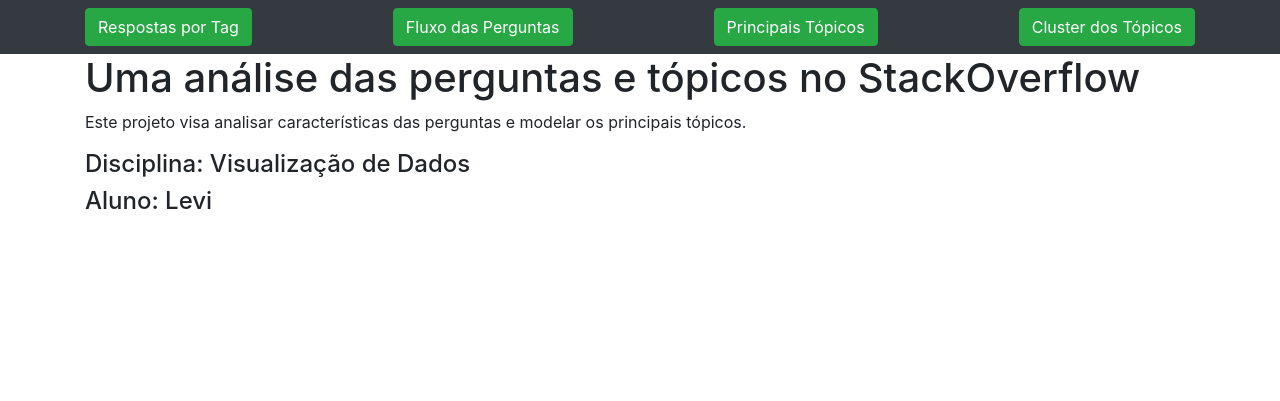
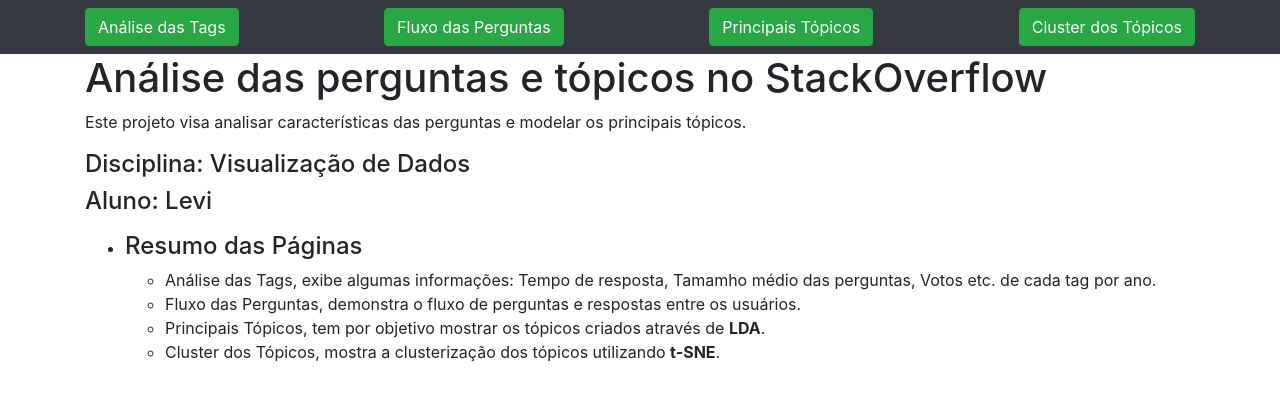
Before and after one commit to Levi-zz/Visualizacao, a Flask app: page / in a window 1280 px wide. Shown: the top 401 px of the page. Run offline with Flask 2, Linux system fonts and the light colour scheme; some libraries are stand-ins or nearby versions.

Commit message:
Final15_03

```diff
--- a/templates/Topics.html
+++ b/templates/Topics.html
@@ -1,5 +1,5 @@
 <link rel="stylesheet" type="text/css" href="https://cdn.jsdelivr.net/gh/bmabey/pyLDAvis@3.2.2/pyLDAvis/js/ldavis.v1.0.0.css">
-<title>Tópicos Questões</title>
+<title>Tópicos Perguntas</title>
 <style>
 
 * {
--- a/templates/base.html
+++ b/templates/base.html
@@ -9,7 +9,7 @@
 <body>
 <nav class="navbar navbar-expand-lg navbar-dark bg-dark">
   <div class="container">
-          <a class="btn btn-success navbar-btn" href="/paralelas" role="button">Respostas por Tag</a>
+          <a class="btn btn-success navbar-btn" href="/paralelas" role="button">Análise das Tags</a>
           <a class="btn btn-success navbar-btn" href="/graph_force" role="button">Fluxo das Perguntas</a>
           <a class="btn btn-success navbar-btn" href="/topics" role="button">Principais Tópicos</a>
           <a class="btn btn-success navbar-btn" href="/cluster" role="button">Cluster dos Tópicos</a>
--- a/templates/index.html
+++ b/templates/index.html
@@ -6,16 +6,29 @@
 {% block body %}
 
 <div class="container">
-    <h1>Uma análise das perguntas e tópicos no StackOverflow</h1>
+    <h1>Análise das perguntas e tópicos no StackOverflow</h1>
 
 <p>
 Este projeto visa analisar características das perguntas e modelar os principais tópicos.
 
 </p>
 
-
 <h4>Disciplina: Visualização de Dados</h4>
 <h4>Aluno: Levi </h4>
+    <p>
+    </p>
+    <p></p>
+    <ul>
+        <li><h4>Resumo das Páginas</h4></li>
+        <ul>
+  <li>Análise das Tags, exibe algumas informações: Tempo de resposta, Tamamho médio das perguntas, Votos etc. de cada tag por ano.</li>
+  <li>Fluxo das Perguntas, demonstra o fluxo de perguntas e respostas entre os usuários. </li>
+  <li>Principais Tópicos, tem por objetivo mostrar os tópicos criados através de <b>LDA</b>.</li>
+  <li>Cluster dos Tópicos, mostra a clusterização dos tópicos utilizando <b>t-SNE</b>.</li>
+</ul>
+    </ul>
+
+
 
 </div>
 
--- a/templates/paralelas.html
+++ b/templates/paralelas.html
@@ -50,10 +50,6 @@
 <script src = "https://cdnjs.cloudflare.com/ajax/libs/d3-legend/1.13.0/d3-legend.min.js"></script>
 
 <script id="brushing">// quantitative colour scale
-//.range(["#DAA520", "#FF0000", "#FFFF00",
-//      "#008000", "#A020F0","#000000", "#8B4513",
- //     "#FF00FF", "#00FFFF", "#00FF00" ])
-
 
 var range_color = d3.scale.linear()
   .domain([1,500, 1000, 2000, 4000, 5000, 6000, 7000])
@@ -94,7 +90,6 @@
     .render()
       .brushMode("1D-axes");  // enable brushing
 
-
   // create data table, row hover highlighting
   var grid = d3.divgrid();
   d3.select("#grid")
```
Also changed, not shown: templates/graph_force.html (+0 -7 lines).
